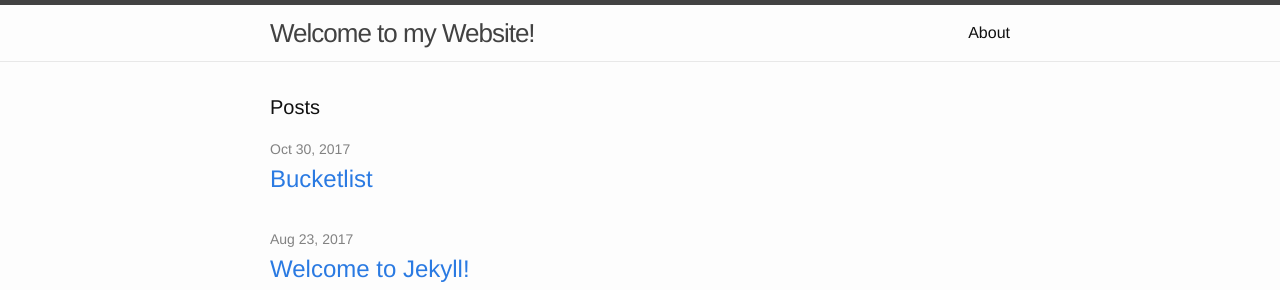
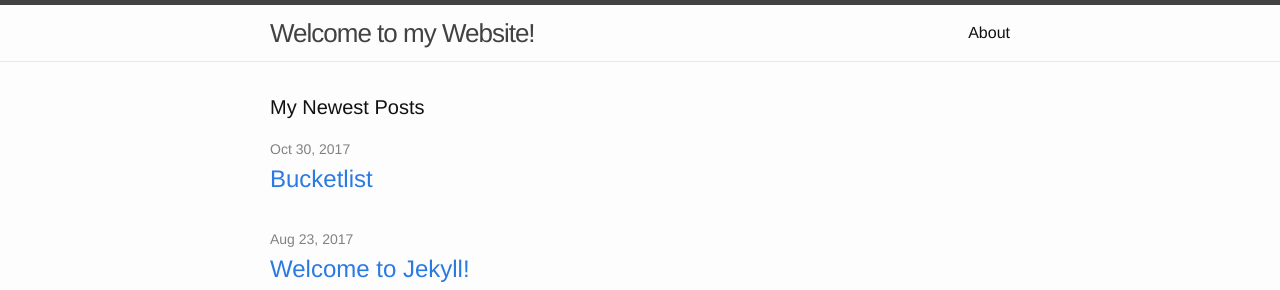
Before and after one commit to Zephyix/Zephyix.github.io, a Jekyll site: the page built from index.html, in a window 1280 px wide. Shown: the top 290 px of the page. Built offline with Jekyll 4.4.1, drawn with Linux system fonts in a browser that asks for light colours.

Commit message:
Update index.html

```diff
--- a/index.html
+++ b/index.html
@@ -4,7 +4,7 @@
 
 <div class="home">
 
-  <h1 class="page-heading">Posts</h1>
+  <h1 class="page-heading">My Newest Posts</h1>
 
   <ul class="post-list">
     {% for post in site.posts %}
```
